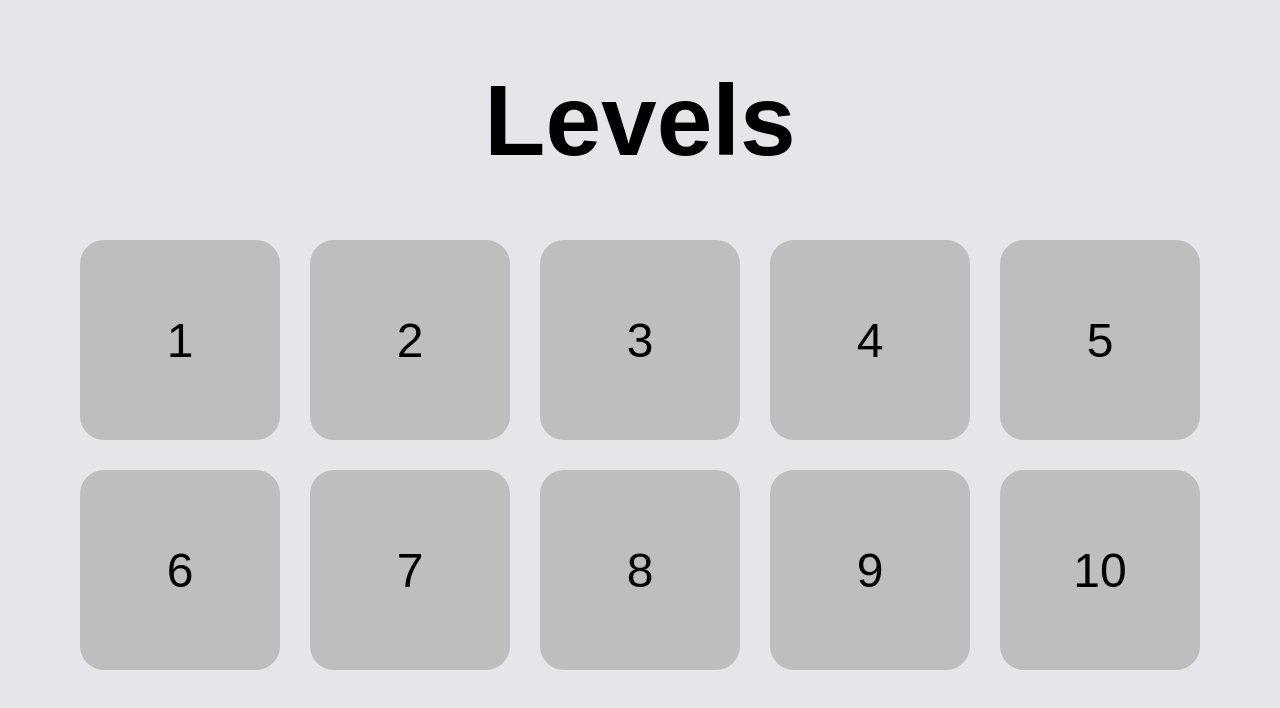
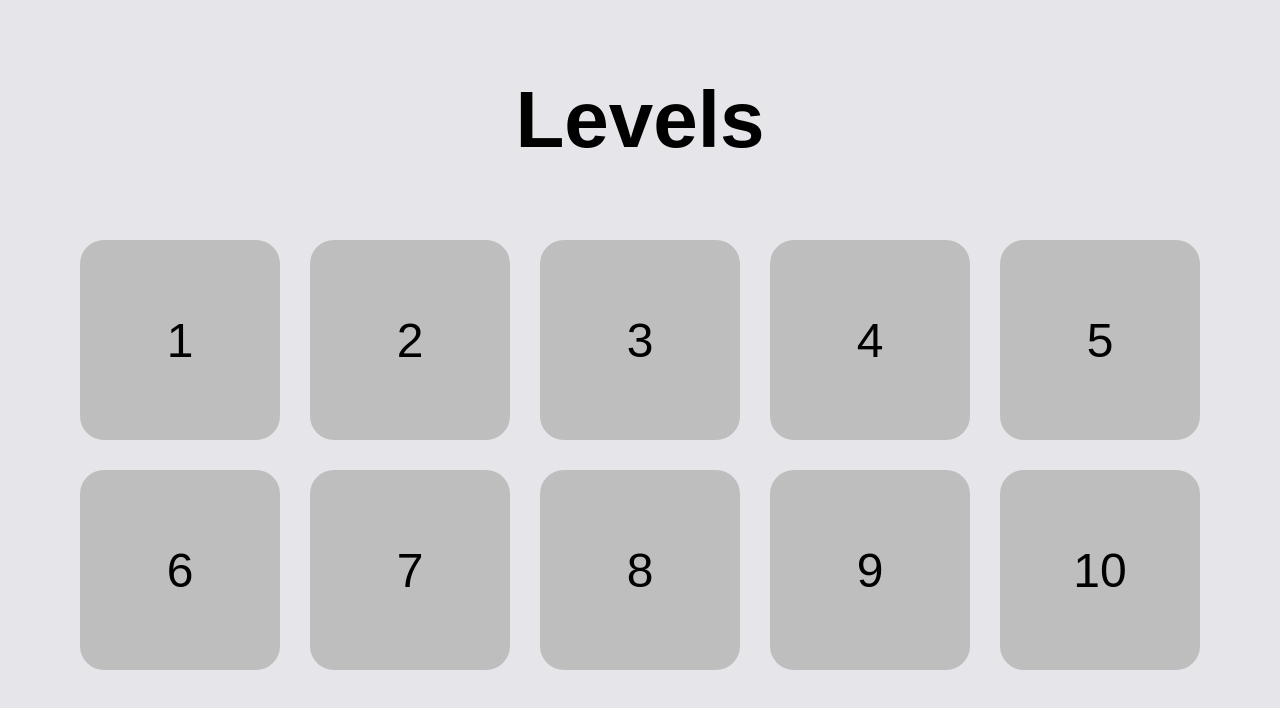
Before and after one commit to jirka88/Math-Quiz, a plain HTML site: page index.html in a window 1280 px wide. Drawn offline with Linux system fonts and the light colour scheme; a web font is replaced by a local one.

Commit message:
fix font-size

```diff
--- a/css/styles.css
+++ b/css/styles.css
@@ -72,6 +72,9 @@ header h1 {
   }
 }
 @media only screen and (max-width: 1440px) {
+  header h1 {
+    font-size: 5em;
+  }
   .level-card {
     width: 200px;
     height: 200px;
```
